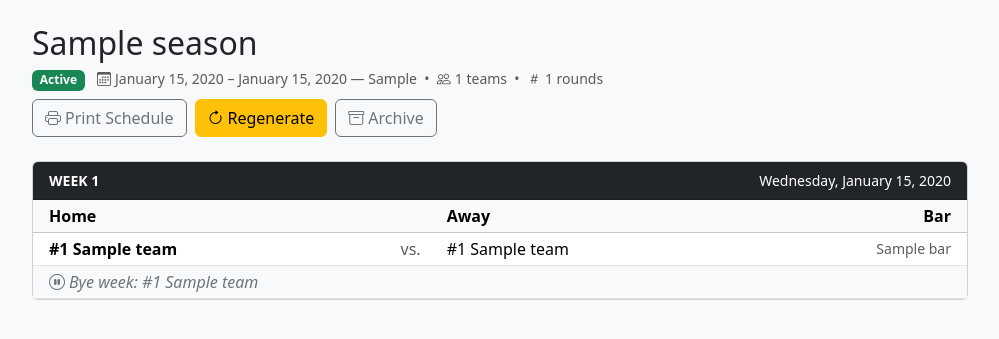
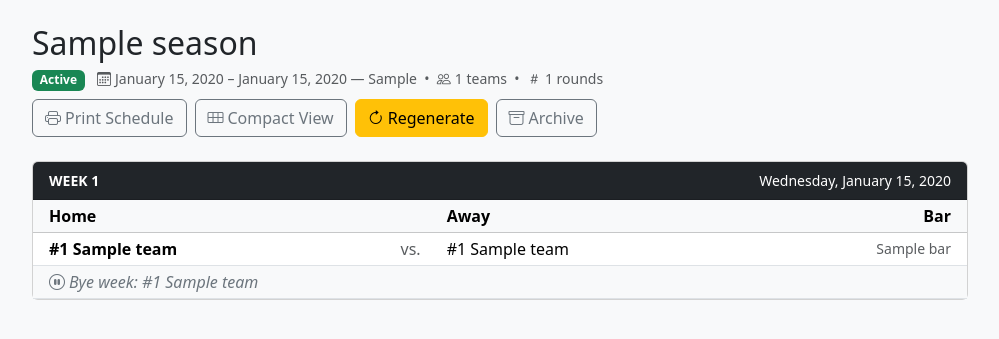
Before and after one commit to SomeClown/pool-league-scheduler, a Flask app: page /seasons/1 in a window 1280 px wide. Shown: the part 56-395 px from the top of the page, without its empty margins (140-1139 px from the left). Run offline with Flask 3, Linux system fonts and the light colour scheme; a user stored in the database is signed in; tables that the repository leaves empty hold one stand-in row (values such as "Sample post").

Commit message:
Add compact schedule view route and Compact View button

```diff
--- a/app/main/routes.py
+++ b/app/main/routes.py
@@ -230,6 +230,16 @@ def season_print(season_id):
     rounds = _build_rounds(season)
     return render_template('main/season_print.html', season=season, rounds=rounds,
                            now=datetime.utcnow().date())
+
+
+@bp.route('/seasons/<int:season_id>/compact')
+@login_required
+def season_compact(season_id):
+    season = Season.query.get_or_404(season_id)
+    rounds = _build_rounds(season)
+    sorted_teams = sorted(season.teams, key=lambda t: (t.number is None, t.number or 0, t.name))
+    return render_template('main/season_compact.html', season=season, rounds=rounds,
+                           sorted_teams=sorted_teams)
 
 
 @bp.route('/seasons/<int:season_id>/regenerate', methods=['POST'])
--- a/app/templates/main/season_detail.html
+++ b/app/templates/main/season_detail.html
@@ -25,6 +25,10 @@
     <a href="{{ url_for('main.season_print', season_id=season.id) }}"
        class="btn btn-outline-secondary" target="_blank">
       <i class="bi bi-printer me-1"></i>Print Schedule
+    </a>
+    <a href="{{ url_for('main.season_compact', season_id=season.id) }}"
+       class="btn btn-outline-secondary" target="_blank">
+      <i class="bi bi-grid-3x2 me-1"></i>Compact View
     </a>
     {% if current_user.is_admin and season.status == 'active' %}
     <form method="POST" action="{{ url_for('main.season_regenerate', season_id=season.id) }}"
```
